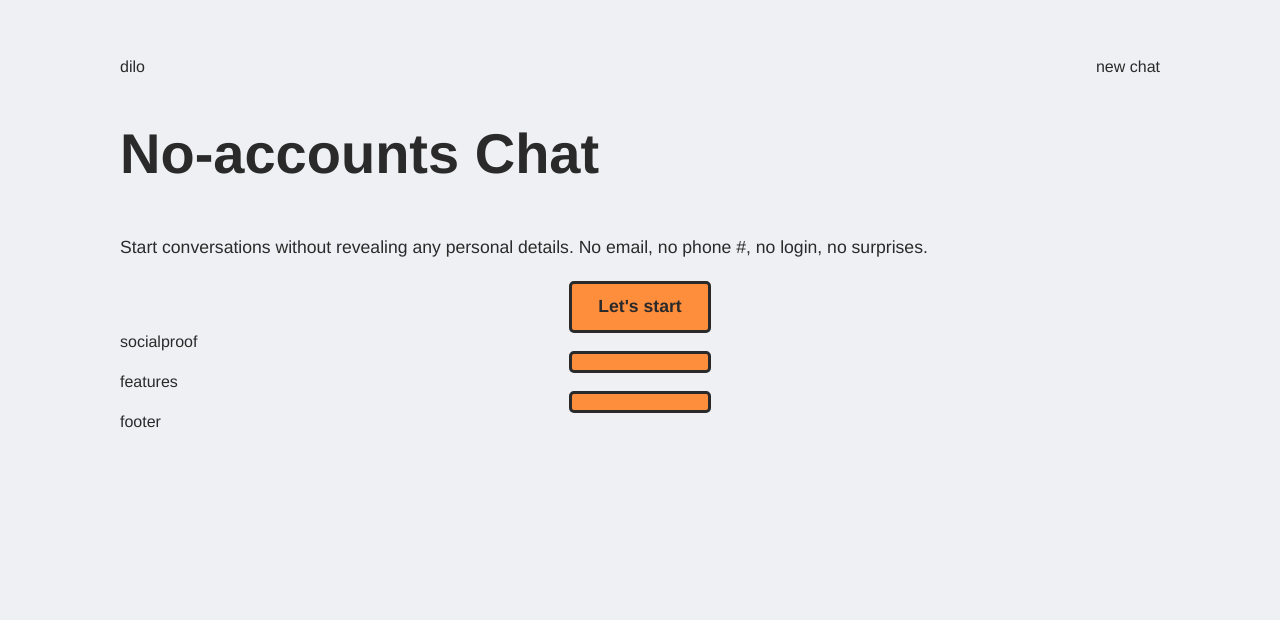
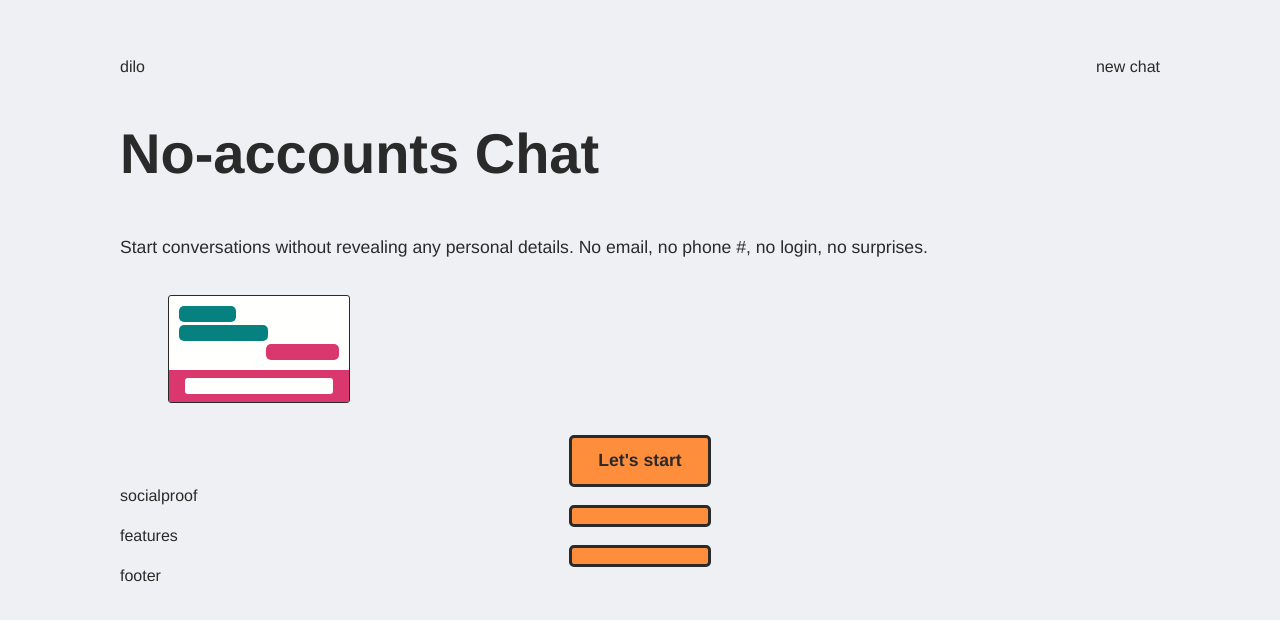
Before and after one commit to aws-samples/simple-websockets-chat-app, a React (Vite) app in the folder webclient/: page / in a window 1280 px wide. Shown: the part 102-722 px from the top of the page. Built offline with nearby package versions, Linux system fonts and the light colour scheme; no server answers.

Commit message:
wip: added mini chat

```diff
--- a/webclient/src/pages/Home.tsx
+++ b/webclient/src/pages/Home.tsx
@@ -1,5 +1,7 @@
 import * as React from 'react'
 import '../styles/Home.css'
+import { Message } from '../interfaces';
+import Messages from '../components/Messages';
 const Navbar: React.FC = () => {
   return (
     <section className="navbar">
@@ -7,6 +9,22 @@ const Navbar: React.FC = () => {
       <span>new chat</span>
     </section>
   );
+}
+
+const MiniChat: React.FC = () => {
+  return (
+    <div className="minichat">
+      <div className="messages">
+        <span></span>
+        <span></span>
+        <span></span>
+      </div>
+      <div className="bar">
+        <div className="input">
+        </div>
+      </div>
+    </div>
+  )
 }
 const Hero: React.FC = () => {
   return (
@@ -17,6 +35,7 @@ const Hero: React.FC = () => {
           Start conversations without revealing any personal details.
           No email, no phone #, no login, no surprises.
         </p>
+        <MiniChat />
         <CTA>Let's start</CTA>
       </div>
       <div className="subheader">
--- a/webclient/src/styles/Home.css
+++ b/webclient/src/styles/Home.css
@@ -24,6 +24,62 @@
   max-width: 120px;
 }
 
+.minichat {
+  background-color: var(--white);
+  border: var(--border);
+  border-width: 1.5px;
+  border-radius: 3px;
+  width: 45%;
+  max-width: 180px;
+  margin: 2rem 3rem;
+}
+.minichat .messages {
+  padding: 0.5rem;
+  display: flex;
+  flex-direction: column;
+  animation: slide-in-top 3s cubic-bezier(0.22, 0.61, 0.36, 1) both;
+}
+.minichat .messages span {
+  padding: 0.5rem;
+  margin: 0.1rem;
+  border-radius: 5px;
+  font-size: 0.7rem;
+  background-color: #078080;
+  max-width: 45%;
+}
+.minichat .messages span:first-child {
+  max-width: 25%;
+}
+.minichat .messages span:last-child {
+  background-color: var(--hot);
+  min-width: 35%;
+  align-self: flex-end;
+}
+.minichat .bar {
+  background-color: var(--hot);
+
+  padding: 0.5rem;
+}
+.minichat .input {
+  border-radius: 3px;
+  margin: 0 auto;
+  max-width: 90%;
+  min-height: 1rem;
+  background-color: var(--white);
+}
+
+@keyframes slide-in-top {
+  0% {
+    opacity: 0;
+    transform: translateY(20px);
+  }
+  100% {
+    opacity: 1;
+    transform: translateY(0);
+  }
+}
+
+
 @media screen and (max-width: 991px) {
   .home {
     padding-top: 3.5rem;
```
